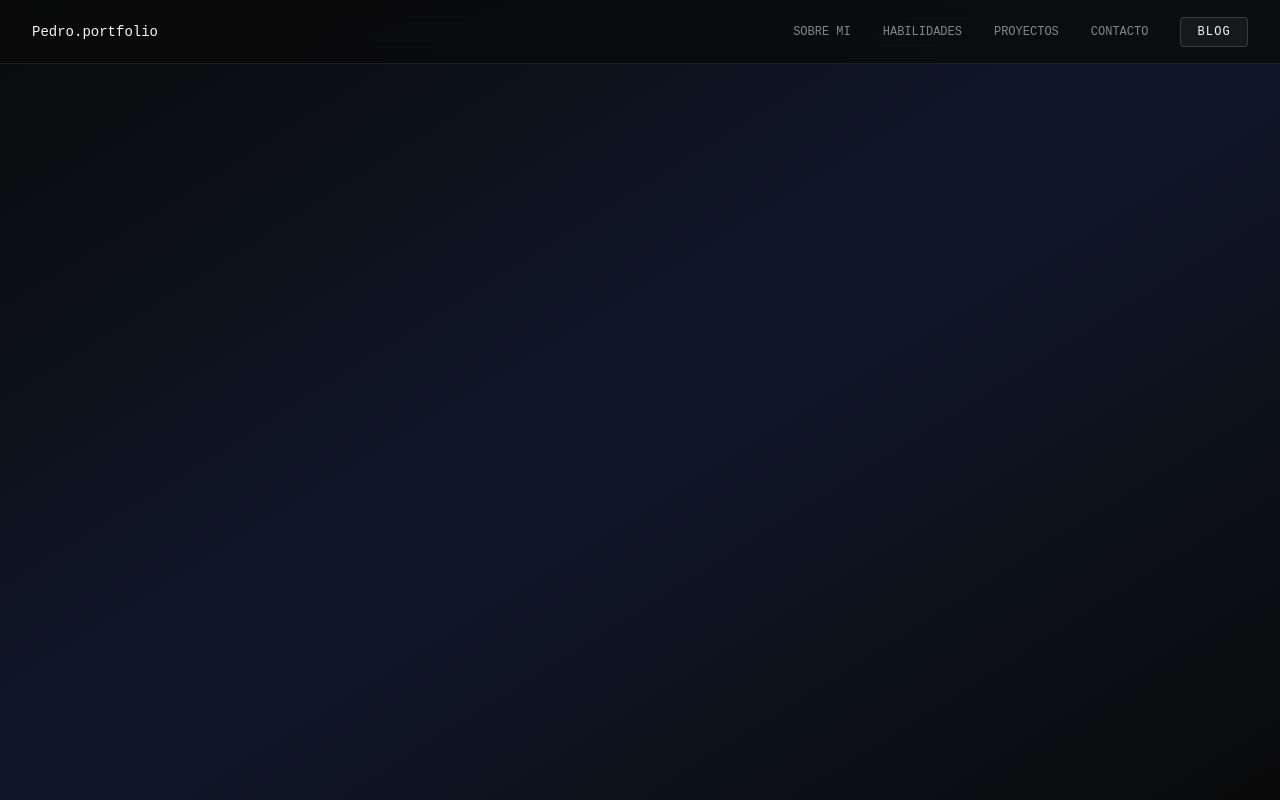
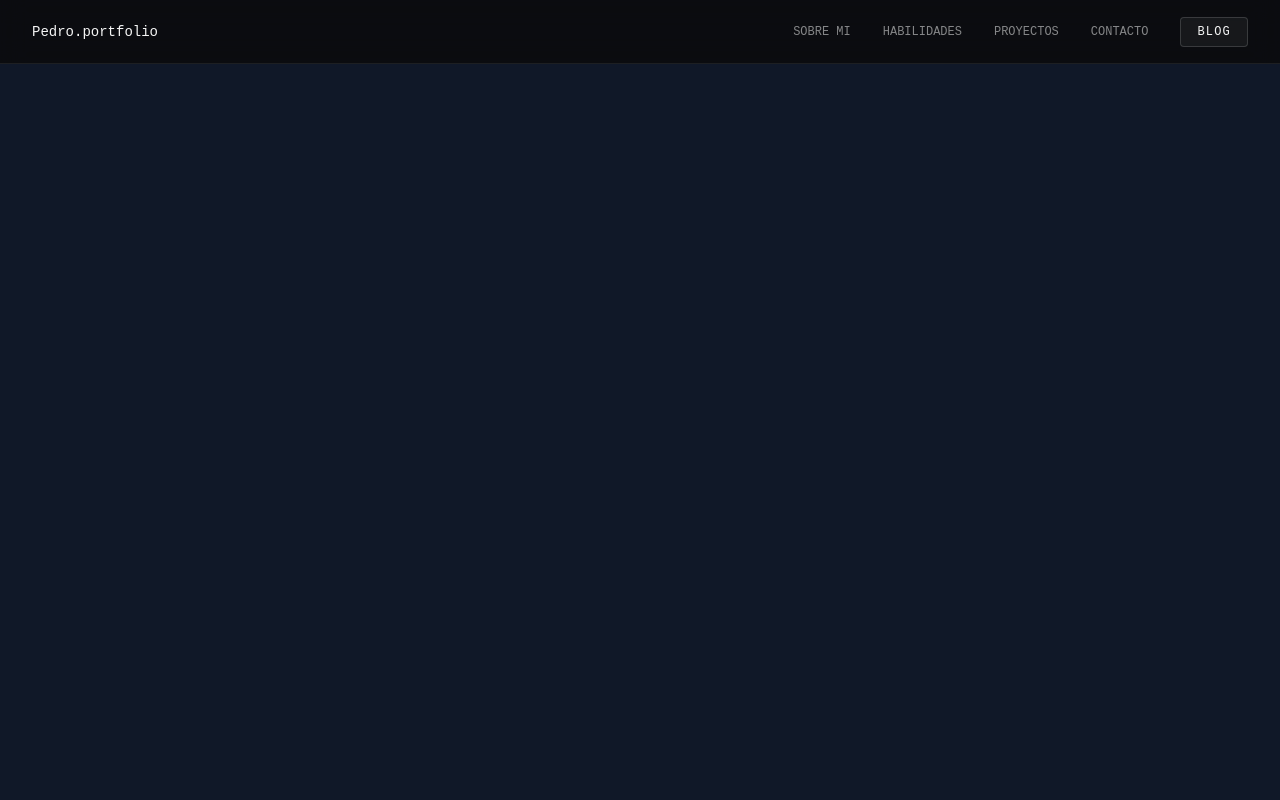
Before and after one commit to Peltre/devPortfolio, a React (Vite) app: page / in a window 1280 px wide. Built offline with nearby package versions, Linux system fonts and the light colour scheme.

Commit message:
Update background color & add cover element

```diff
--- a/App.jsx
+++ b/App.jsx
@@ -1,14 +1,13 @@
+import MCover from "./src/components/MCover"
 import Navbar from "./src/components/Navbar"
 
 
 
 function App () {
     return (
-        <div className="min-h-screen bg-linear-to-br from-neutral-950 via-slate-900 to-neutral-950">
+        <div className="min-h-screen bg-gray-900">
             <Navbar/>
-            <div>
-
-            </div>
+            <MCover/>
         </div>
     )
 }
```
